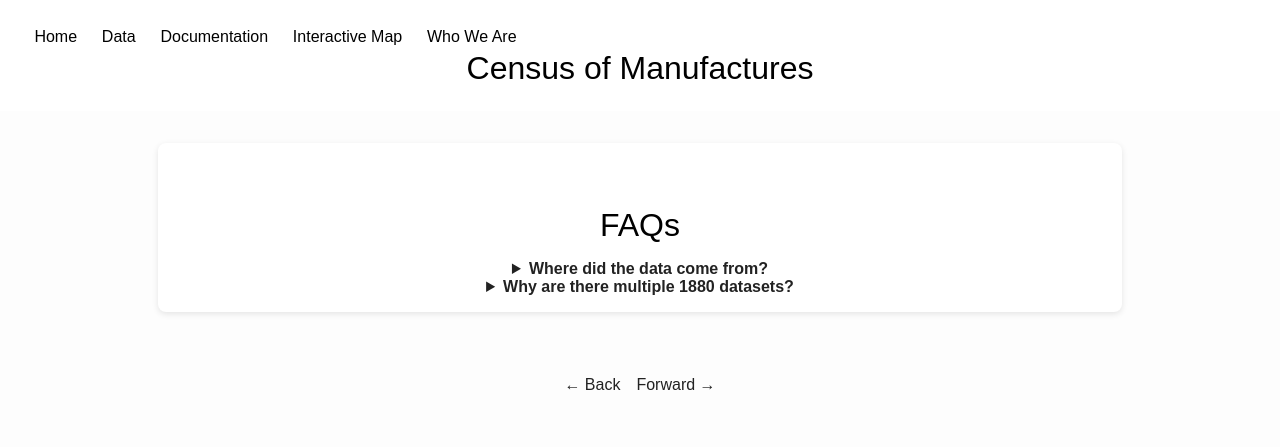
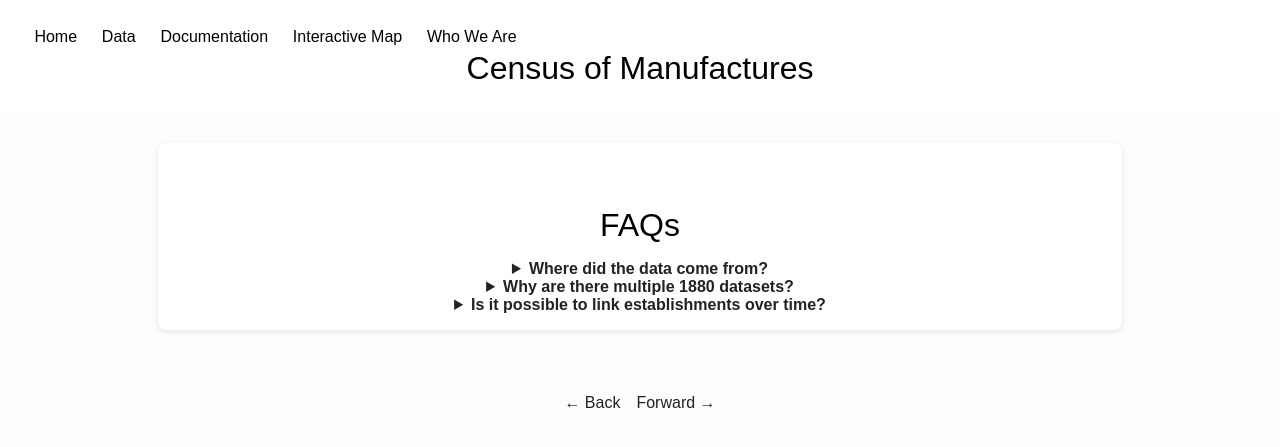
Before and after one commit to allen-otterstrom/CMF_data, a Jekyll site: the page built from faqs.md, in a window 1280 px wide. Shown: the top 447 px of the page. Built offline with Jekyll 4.4.1, drawn with Linux system fonts in a browser that asks for light colours.

Commit message:
Update faqs.md

```diff
--- a/faqs.md
+++ b/faqs.md
@@ -10,10 +10,15 @@ hide_back: true
 
 <details>
   <summary><strong>Where did the data come from?</strong></summary>
-  The United States collected a census of manufacturers in the years 1850–1880. Similar to the Census of Population and the Census of Agriculture, this process involved sending numerous enumerators (U.S. Marshals and their assistants) to interview manufacturing establishments across the United States. Unlike the Census of Population, there were a few stipulations for what would be included. For example, the Census of Manufactures included only firms that produced goods worth at least $500. Some industries, like “butter, cheese, etc.” were included as home manufacturers on the agriculture census before being included in the manufacturing census more often until presumably complete coverage in 1880.
+The United States conducted a Census of Manufactures from 1850–1880, sending enumerators to collect data from establishments producing at least $500 worth of goods.
 </details>
 
 <details>
   <summary><strong>Why are there multiple 1880 datasets?</strong></summary>
-  Establishments in 1850–1870 were all canvassed using the same questionnaire, although the exact questions varied by decade. In 1880, the Census of Manufactures was split into three parts, a general schedule, a "special agent" schedule, and a "special" schedule. Many types of firms were included in the general schedule and were given a questionnaire similar to those of decades past. Certain firms in industries deemed important were included in the "special agent" schedule, where someone knowledgeable about the particular industry performed the enumeration with a specially tailored set of questions. A third set of establishments appeared on the "special" schedule. These establishments also belonged to industries considered important and were canvassed with specific questions, but normal Marshals were used instead of experts. There are twelve industries that fall into this category, and thus 12 slightly different sets of questions.
+  From 1850–1870, all establishments received a similar questionnaire, though questions varied by decade. In 1880, the Census of Manufactures used three schedules: a general schedule for most firms, a “special agent” schedule for key industries with expert enumerators, and a “special” schedule for certain important industries using regular Marshals with tailored questions.
 </details>
+
+<details>
+  <summary><strong>Is it possible to link establishments over time?</strong></summary>
+  Yes, we think it is possible to link establishments over time, based on their name, location, and activity. We are currently in the process of creating a panel
+</details>
```
